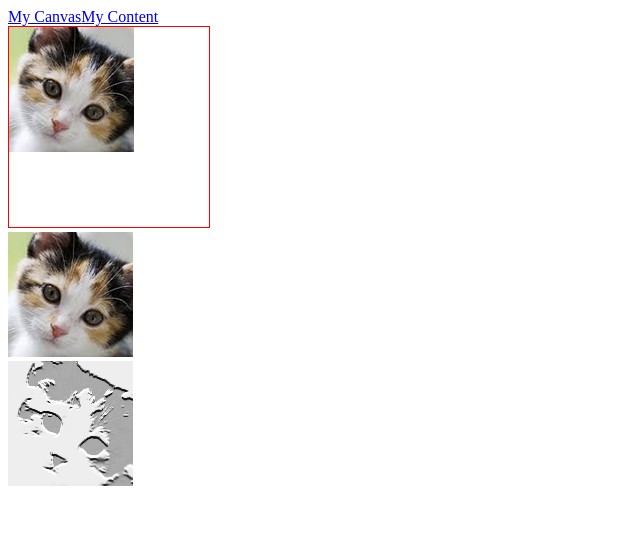
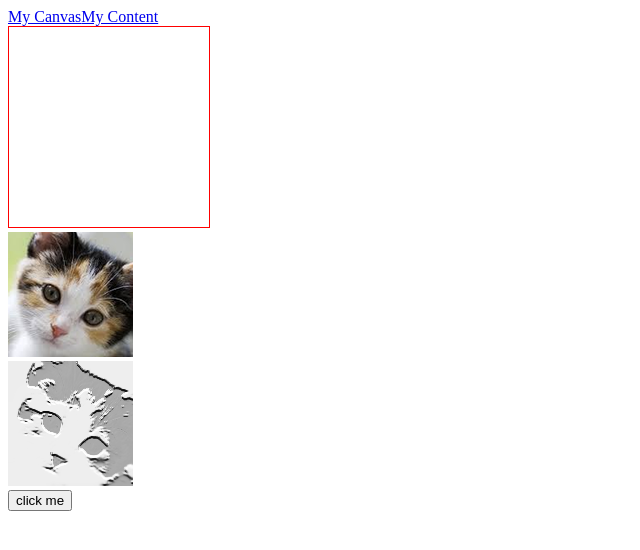
Before and after one commit to AshwiniRaysecur/demo-nn-machine-learning, a React (Create React App) app: page /canvas in a window 1280 px wide. Shown: the top 550 px of the page, without its empty margins (0-640 px from the left). Built offline with nearby package versions, Linux system fonts and the light colour scheme.

Commit message:
canvas stuff getting sorted

```diff
--- a/src/MachineLearningSystem/index.js
+++ b/src/MachineLearningSystem/index.js
@@ -5,23 +5,85 @@ import catInput from './images/i1-cat.png';
 
 class MachineLearningSystem extends Component {
 
+    constructor(props) {
+        super(props);
+
+        this.drawCB = this.drawCB.bind(this);
+        this.getImageData = this.getImageData.bind(this);
+        this.handleClick = this.handleClick.bind(this);
+
+
+    }
+
     componentDidMount() {
-        const canvas = this.refs.domCanvas1;
+        this.canvas = this.refs.domCanvas1;
 
-        const img    = this.refs.domImage1;
+        // const img    = this.refs.domImage1;
 
-        const ctx = canvas.getContext("2d");
+        this.ctx = this.canvas.getContext("2d");
 
         // ctx.fillStyle = "red";
         // ctx.fillRect(0, 0, 200, 180);
         // ctx.drawImage(catInput, 0, 0);
 
-        var imageObj = new Image();
-        imageObj.src = './images/i1-cat.png'
-        imageObj.onload = function() {
-            ctx.drawImage(imageObj,0,0);
-        }
+        this.imageObj = new Image();
+        this.imageObj.src = './images/i1-cat.png'
+        // this.imageObj.onload = this.drawCB;
 
+    }
+
+    drawCB() {
+        this.ctx.drawImage( this.imageObj,0,0 );
+    }
+
+    getImageData ( imgObject ) {
+        this.ctx.drawImage( this.imageObj,0,0 );
+        return( this.ctx.getImageData(0, 0, 125, 125) );
+    }
+
+    preview() {
+
+        // $('#iterations').text(trial);
+
+        this.ctx.drawImage( this.imageObj,0,0 );
+
+        const  imageData = this.ctx.getImageData(0, 0, 125, 125);
+
+
+
+
+
+        // for (index = 0; index < size; index++)
+        // {
+        //     var px = pixel(original_data, 0, 0);
+        //     px = px.concat(pixel(original_data, -1, -1));
+        //     px = px.concat(pixel(original_data, 0, -1));
+        //     px = px.concat(pixel(original_data, 1, -1));
+        //     px = px.concat(pixel(original_data, -1, 0));
+        //     px = px.concat(pixel(original_data, 1, 0));
+        //     px = px.concat(pixel(original_data, -1, 1));
+        //     px = px.concat(pixel(original_data, 0, 1));
+        //     px = px.concat(pixel(original_data, 1, 1));
+        //     var rgb = perceptron.activate(px);
+        //     imageData.data[index * 4] = (rgb[0] )* 255;
+        //     imageData.data[index * 4 + 1] = (rgb[1] ) * 255;
+        //     imageData.data[index * 4 + 2] = (rgb[2] ) * 255;
+        // }
+
+
+        this.ctx.putImageData(imageData,0,0);
+
+        // if ($location.$$path == '/image-filters')
+        //     setTimeout(iteration, 100);
+    }
+
+
+
+    handleClick(evt) {
+
+        console.log(evt.target);
+
+        this.preview();
 
     }
 
@@ -55,6 +117,12 @@ class MachineLearningSystem extends Component {
                     />
                 </div>
 
+                <button
+
+                    onClick={ this.handleClick }
+
+                >click me</button>
+
 
             </div>
         );
```
